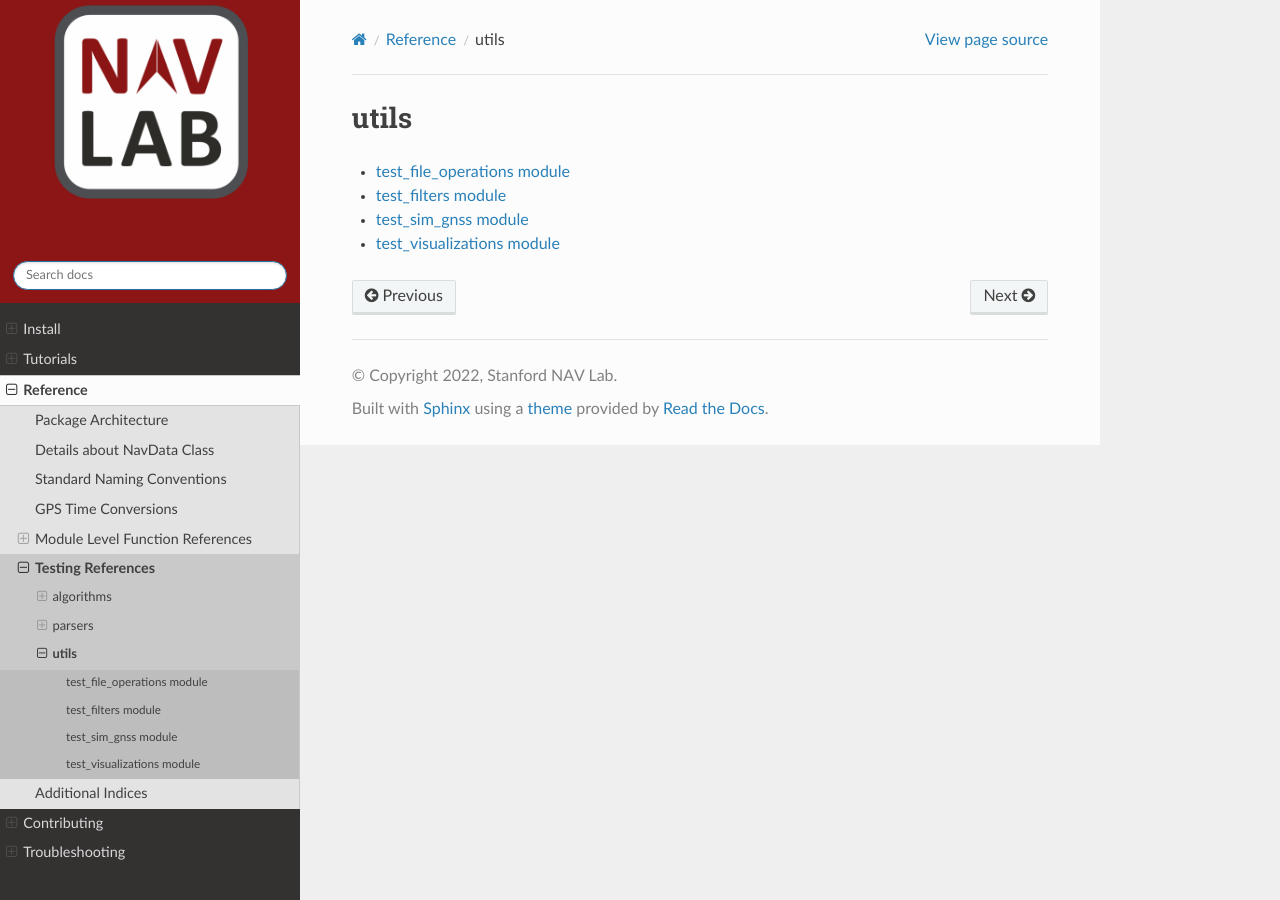
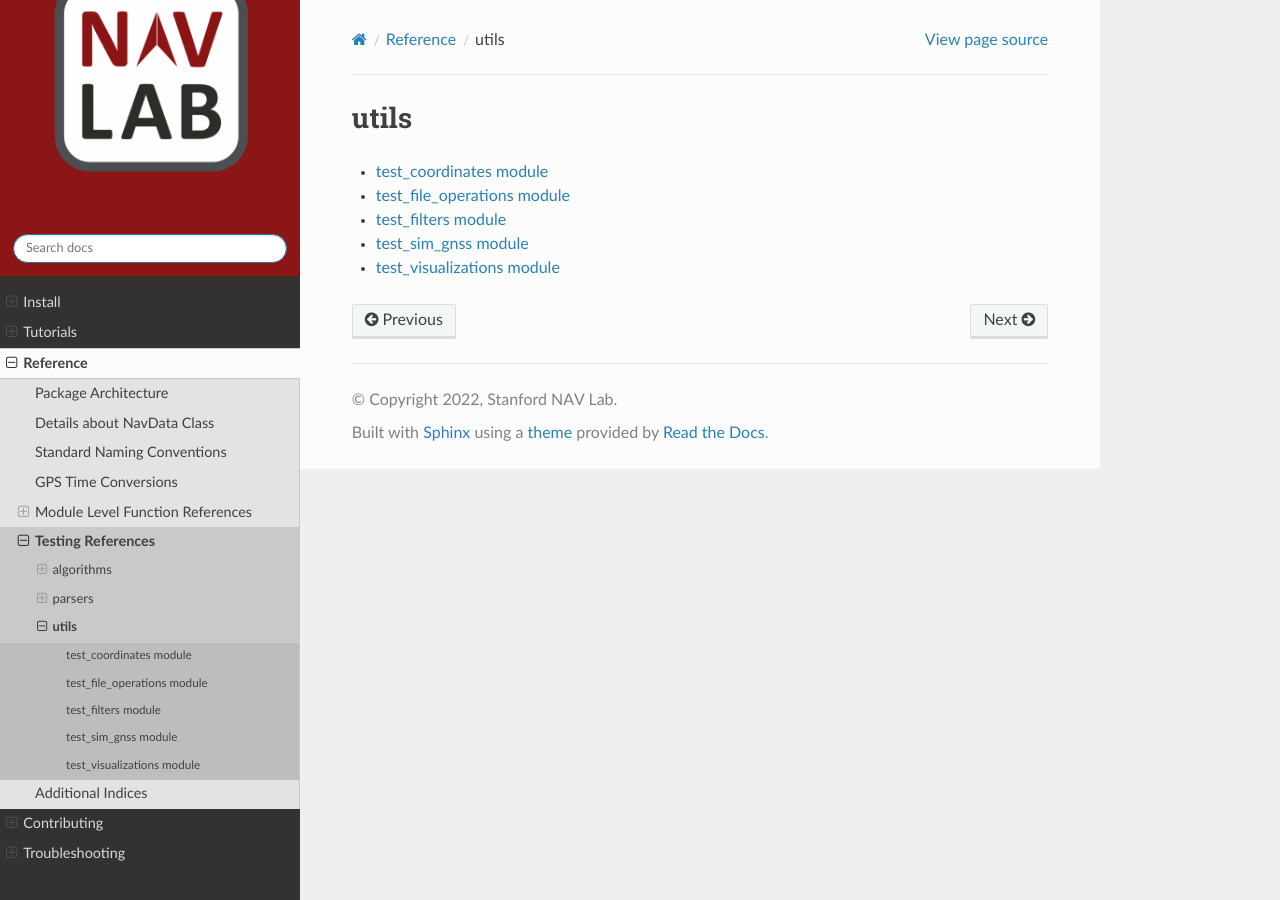
Before and after one commit to Stanford-NavLab/gnss_lib_py, a Sphinx documentation site: the page built from docs/source/reference/test_utils/modules.rst, in a window 1280 px wide. Built offline with Sphinx 7.4.7 and the Read the Docs theme 2.0.0, drawn with Linux system fonts in a browser that asks for light colours; pages that are not in the unit, such as notebooks, are missing from menus.

Commit message:
add test_coordinates, convert notebook to NavData

```diff
--- a/docs/source/reference/test_utils/modules.rst
+++ b/docs/source/reference/test_utils/modules.rst
@@ -4,6 +4,7 @@ utils
 .. toctree::
    :maxdepth: 4
 
+   test_coordinates
    test_file_operations
    test_filters
    test_sim_gnss
--- /dev/null
+++ b/docs/source/reference/test_utils/test_coordinates.rst
@@ -0,0 +1,7 @@
+test\_coordinates module
+========================
+
+.. automodule:: test_coordinates
+   :members:
+   :undoc-members:
+   :show-inheritance:
```
Also changed, not shown: 1 other file.
